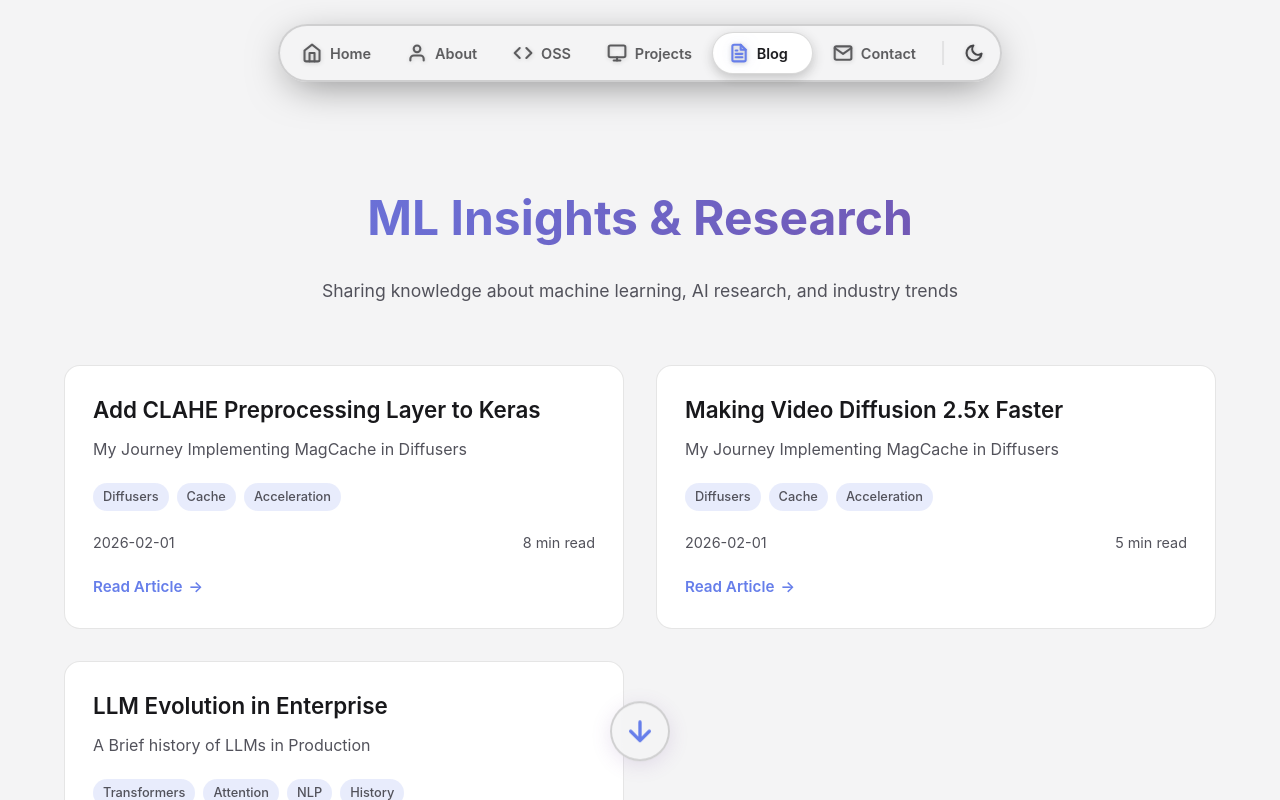
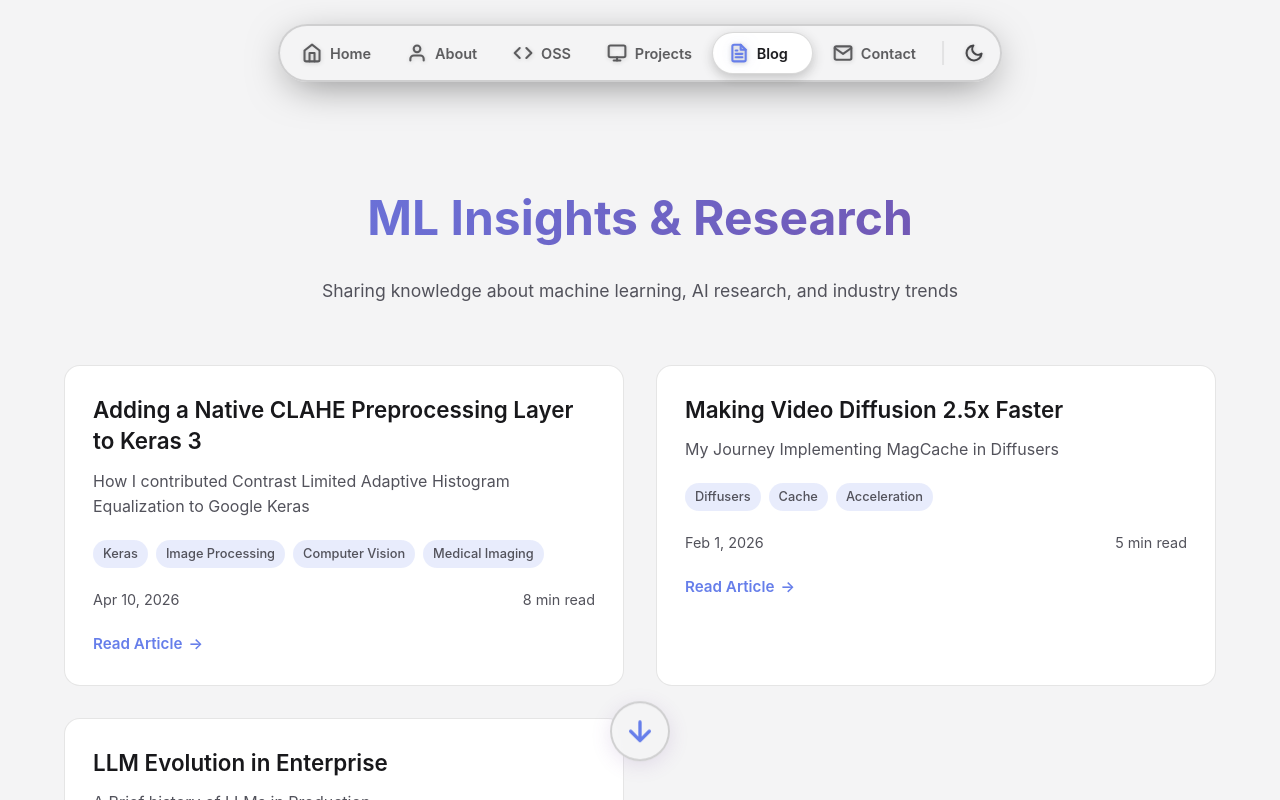
Before and after one commit to AlanPonnachan/AlanPonnachan.github.io, a React (Create React App) app: page / in a window 1280 px wide. Both pictures are taken after a click on the button "Blog". Shown: the top 800 px of the page. Built offline with nearby package versions, Linux system fonts and the light colour scheme.

Commit message:
update keras blog details

```diff
--- a/src/App.js
+++ b/src/App.js
@@ -575,13 +575,13 @@ const Projects = () => {
 
 const Blog = () => {
   const posts = [
-    { //tODO: edit these to be real posts with real links
-      title: "Add CLAHE Preprocessing Layer to Keras",
-      excerpt: "My Journey Implementing MagCache in Diffusers",
-      date: "2026-02-01",
+    {
+      title: "Adding a Native CLAHE Preprocessing Layer to Keras 3",
+      excerpt: "How I contributed Contrast Limited Adaptive Histogram Equalization to Google Keras",
+      date: "2026-04-10",
       readTime: "8 min read",
       category: "Deep Learning",
-      tags: ["Diffusers", "Cache", "Acceleration"],
+      tags: ["Keras", "Image Processing", "Computer Vision", "Medical Imaging"],
       link: "https://alanponnachan.github.io/latent-thoughts/#/post/keras-clahe"
     },
 
@@ -608,6 +608,14 @@ const Blog = () => {
 
   ];
 
+  const formatDate = (dateString) => {
+    return new Date(dateString).toLocaleDateString('en-US', {
+      year: 'numeric',
+      month: 'short',
+      day: 'numeric',
+    });
+  };
+
   return (
     <section className="blog">
       <div className="blog-header">
@@ -629,7 +637,7 @@ const Blog = () => {
             </div>
 
             <div className="blog-meta">
-              <span className="blog-date">{post.date}</span>
+              <span className="blog-date">{formatDate(post.date)}</span>
               <span className="blog-read-time">{post.readTime}</span>
             </div>
 
```
